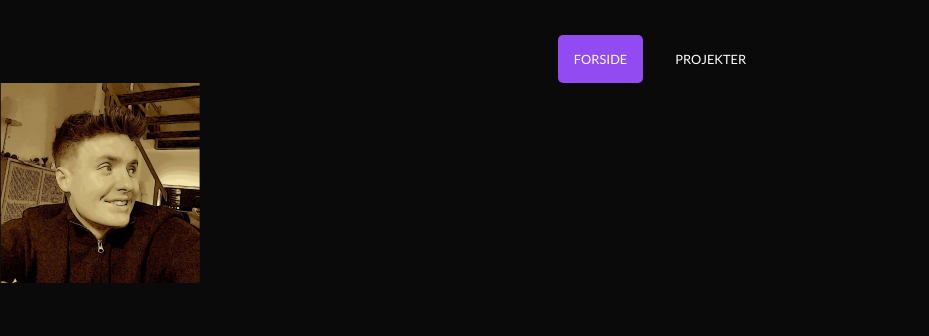
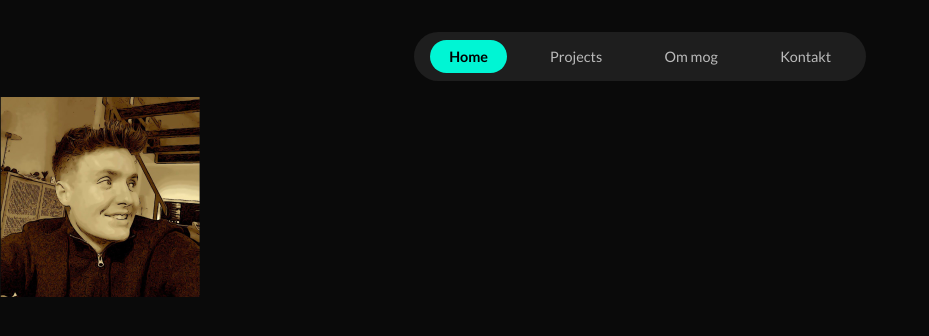
Before and after one commit to TobiasAagaard/portfolio, a React (Vite) app in the folder Frontend/: page / in a window 1280 px wide. Shown: the top 336 px of the page, without its empty margins (0-929 px from the left). Built offline with nearby package versions, Linux system fonts and the light colour scheme.

Commit message:
Navbar done for now

```diff
--- a/Frontend/src/Components/BurgerMenu/BurgerMenu.scss
+++ b/Frontend/src/Components/BurgerMenu/BurgerMenu.scss
@@ -1,3 +1,5 @@
+
+
 .burgerNav {
     display: none;
 }
--- a/Frontend/src/Components/Navbar/Navbar.scss
+++ b/Frontend/src/Components/Navbar/Navbar.scss
@@ -1,46 +1,36 @@
 .mainNav {
-   margin-top: 3rem;
-   position: relative;
+    margin-top: 1rem;
+    display: flex;
+    justify-content: center;
+
     .mainUl {
       display: flex;
-       justify-content: center;
-       gap: 1rem;
+      gap: 1.5rem;
+      padding: 0.5rem 1rem;
+      background-color: #1e1e1e;
+      border-radius: 2rem;
 
       li {
         list-style: none;
+
         a {
-                position: relative;
-                padding: 1rem;
-                color: #fefefe;
+          display: block;
+          padding: 0.5rem 1.2rem;
+          color: #bbb;
           text-decoration: none;
-                text-transform: uppercase;
-                font-size: 0.8rem;
-                overflow: hidden;
-                transition: color 0.3s ease;
+          font-size: 0.9rem;
+          border-radius: 1.5rem;
+          transition: all 0.3s ease;
 
-                &::after {
-                    content: "";
-                    position: absolute;
-                    left: 0;
-                    bottom: 0;
-                    width: 0;
-                    height: 100%;
-                    border-radius: 5px;
-                    background-color: #914Bf1;
-                    transition: width 0.4s ease;
-                    z-index: -1;
+          &.active {
+            background: #00f5d4;
+            width: 100%;
+            color: #000;
+            font-weight: bold;
+            animation: bounce 0.4s ease-out;
           }
 
-                &.active {
-                    color: #fff;
         }
-
-                &.active::after {
-                    width: 100%;
-                }
-            }
-
-
       }
     }
   }
@@ -52,3 +42,9 @@
       }
     }
   }
+
+  @keyframes bounce {
+    0% { transform: scale(1); }
+    50% { transform: scale(1.2); }
+    100% { transform: scale(1); }
+  }
--- a/Frontend/src/Components/Navbar/Navbar.tsx
+++ b/Frontend/src/Components/Navbar/Navbar.tsx
@@ -9,10 +9,12 @@ export const Navbar: React.FC = () => {
 
     return (
         <nav className="mainNav">
-            <ul className="mainUl">
-                <li><NavLink to={"/"}>Forside</NavLink></li>
-                <li><NavLink to={"/projects"}>Projekter</NavLink></li>
-            </ul>
+       <ul className="mainUl">
+            <li><NavLink to="/" className={({ isActive }) => isActive ? "active" : ""}>Home</NavLink></li>
+            <li><NavLink to="/projects" className={({ isActive }) => isActive ? "active" : ""}>Projects</NavLink></li>
+            <li><NavLink to="/about" className={({ isActive }) => isActive ? "active" : ""}>Om mog</NavLink></li>
+            <li><NavLink to="/contact" className={({ isActive }) => isActive ? "active" : ""}>Kontakt</NavLink></li>
+      </ul>
 
         <BurgerMenu />
         </nav>
```
Also changed, not shown: 2 other files (tests, documents, lock files or other folders). Lines whose indentation alone changed are shown as unchanged.
